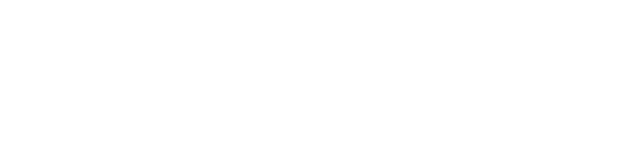
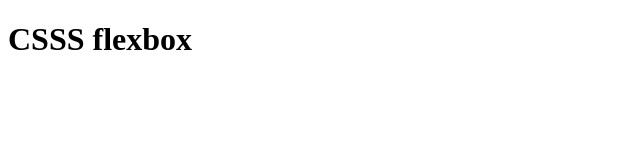
Before and after one commit to gorazd/css-flexbox, a plain HTML site: page index.html in a window 1280 px wide. Shown: the whole page, without its empty margins (0-640 px from the left). Drawn offline with Linux system fonts and the light colour scheme.

Commit message:
Added a title

```diff
--- a/index.html
+++ b/index.html
@@ -7,5 +7,7 @@
 </head>
 <body>
 
+  <h1>CSSS flexbox</h1>
+
 </body>
 </html>
```
